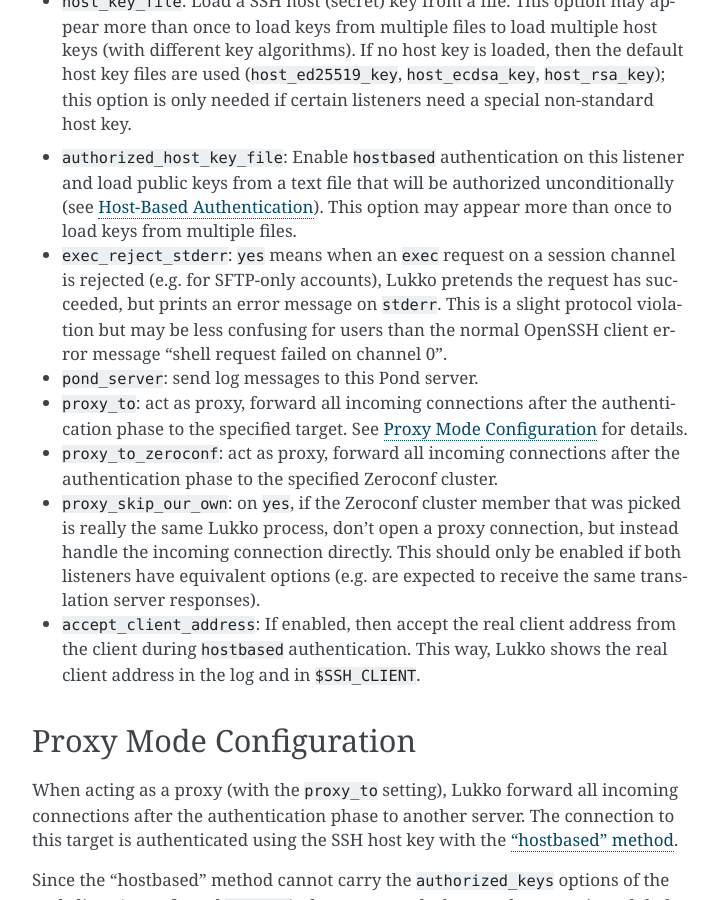
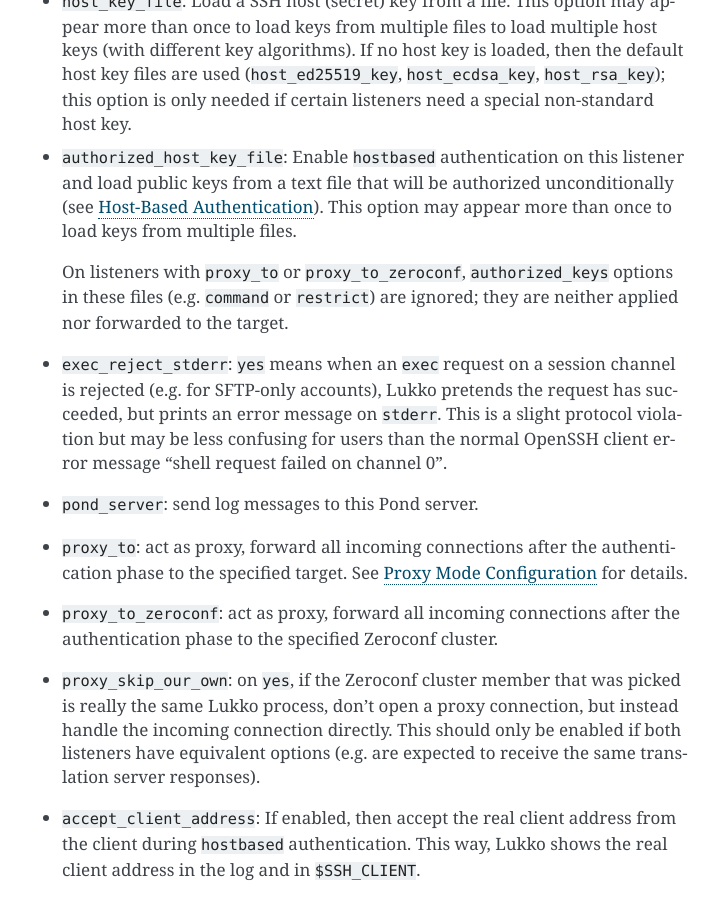
Before and after one commit to CM4all/lukko, a Sphinx documentation site: the page built from doc/index.rst, in a window 1280 px wide and 900 px high, scrolled down 1779 px. Shown: the whole window, without its empty margins (388-1106 px from the left). Built offline with Sphinx 7.4.7, drawn with Linux system fonts in a browser that asks for light colours; cross-references to code outside the pages are shown as plain code.

Commit message:
doc: authorized_keys options in "authorized_host_key_file" are ignored by proxies
On a listener with "proxy_to" or "proxy_to_zeroconf", the options of
the matching "authorized_host_key_file" line are neither applied nor
forwarded to the target.

```diff
--- a/doc/index.rst
+++ b/doc/index.rst
@@ -116,6 +116,11 @@
   this listener and load public keys from a text file that will be
   authorized unconditionally (see :ref:`hostbased`).  This option may
   appear more than once to load keys from multiple files.
+
+  On listeners with ``proxy_to`` or ``proxy_to_zeroconf``,
+  ``authorized_keys`` options in these files (e.g. ``command`` or
+  ``restrict``) are ignored; they are neither applied nor forwarded to
+  the target.
 
 - ``exec_reject_stderr``: ``yes`` means when an ``exec`` request on a
   session channel is rejected (e.g. for SFTP-only accounts), Lukko
```
